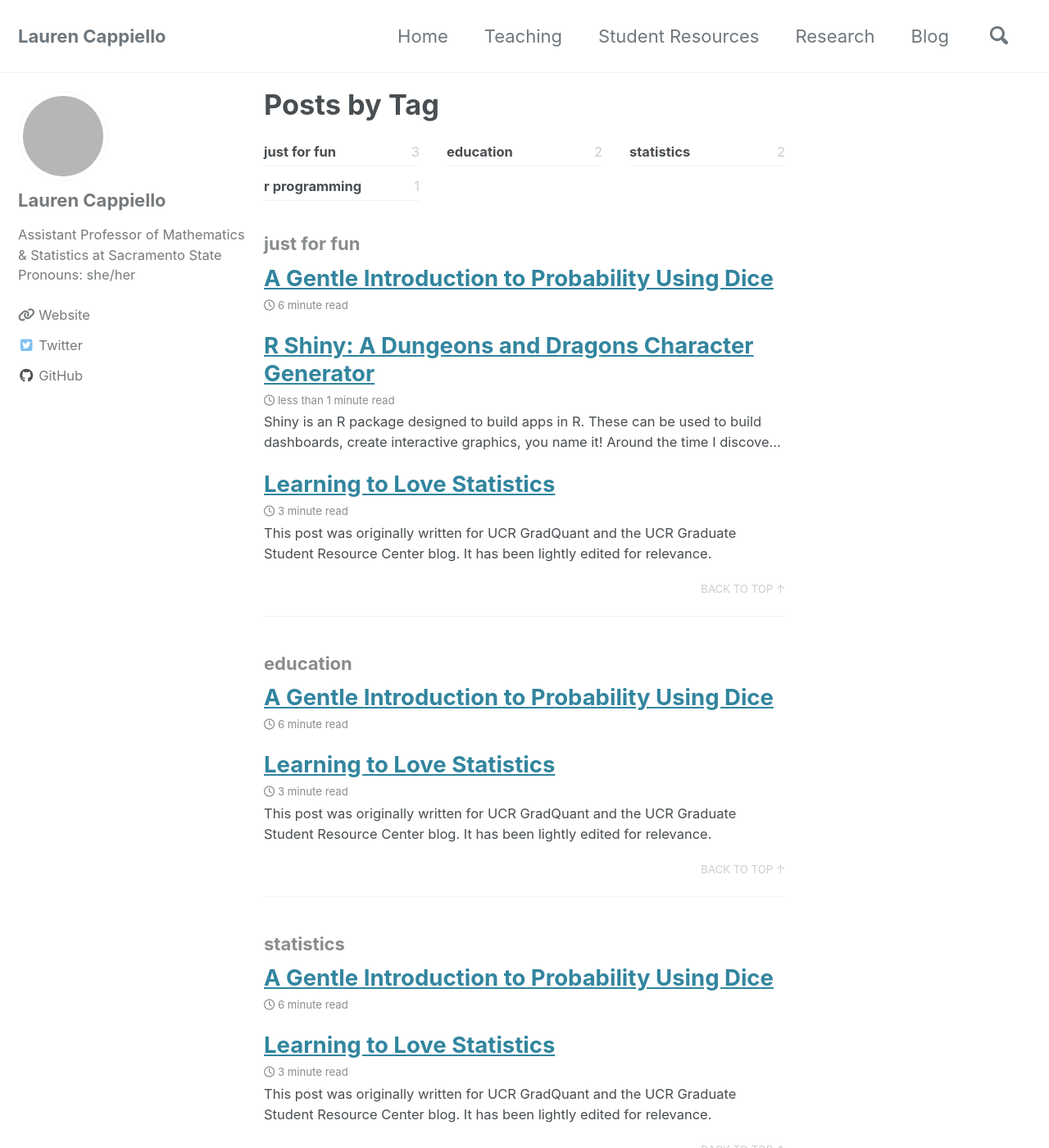
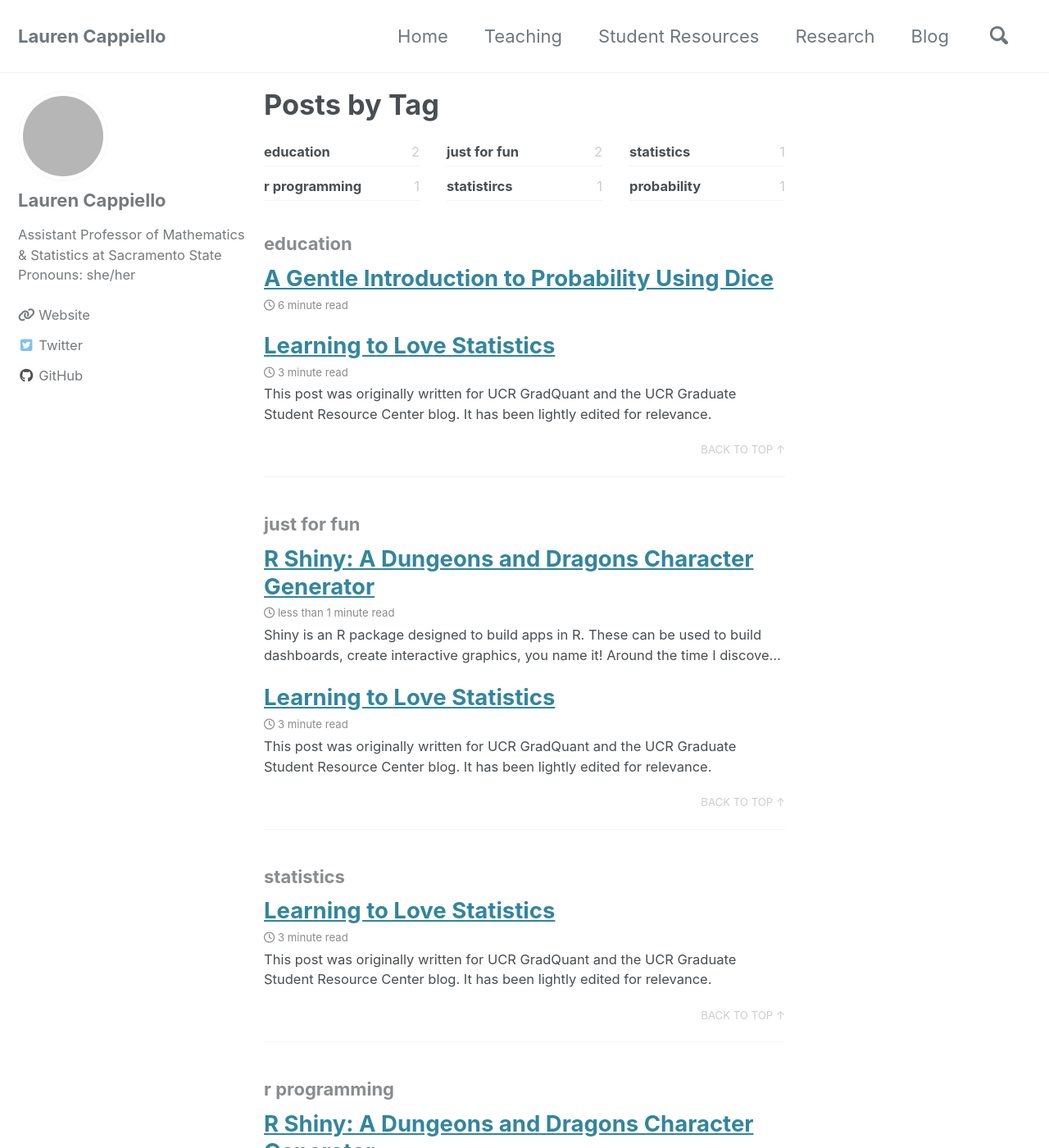
Before and after one commit to lgpcappiello/lgpcappiello.github.io, a Jekyll site: the page built from blog/tag-archive.md, in a window 1280 px wide and 1400 px high. Shown: the whole window at 82% size. Built offline with Jekyll 4.4.1, drawn with Linux system fonts in a browser that asks for light colours; cached includes are drawn as plain includes; nearby versions of some CDN libraries; some of the changed lines change nothing that is shown; some of the changed text lies outside the part shown; grey boxes are pictures that could not be loaded.

Commit message:
Update 2022-12-22-introprobdice.md

```diff
--- a/_posts/2022-12-22-introprobdice.md
+++ b/_posts/2022-12-22-introprobdice.md
@@ -2,8 +2,8 @@
 title: "A Gentle Introduction to Probability Using Dice"
 tags:
   - education
-  - statistics
-  - just for fun
+  - statistircs
+  - probability
 ---
 
 <html>
```
